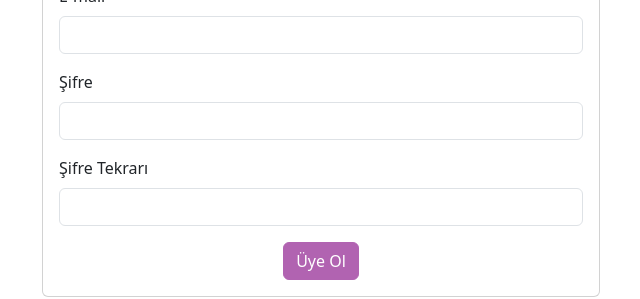
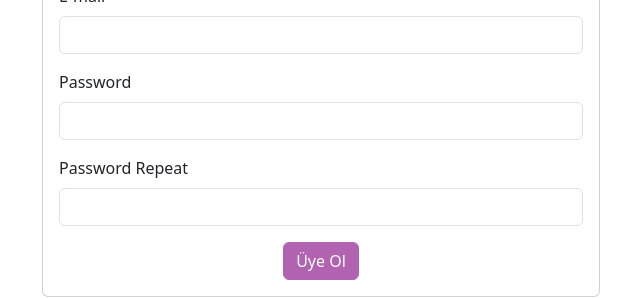
Before and after one commit to pelinhangisi/springboot-react, a React (Vite) app in the folder frontend/: page / in a window 1280 px wide. Shown: the part 192-491 px from the top of the page, without its empty margins (319-959 px from the left). Built offline with nearby package versions, Linux system fonts and the light colour scheme.

Commit message:
validation section completed on backend and frontend side

```diff
--- a/frontend/src/pages/SignUp/components/Input.jsx
+++ b/frontend/src/pages/SignUp/components/Input.jsx
@@ -1,5 +1,5 @@
 export function Input(props) {
-  const { id, label, error, onChange } = props;
+  const { id, label, error, onChange, type } = props;
 
   return (
     <div className="mb-3">
@@ -10,6 +10,7 @@ export function Input(props) {
         id="username"
         className={error ? 'form-control is-invalid' : 'form-control'}
         onChange={onChange}
+        type={type}
       />
       <div className="invalid-feedback">{error}</div>
     </div>
--- a/frontend/src/pages/SignUp/index.jsx
+++ b/frontend/src/pages/SignUp/index.jsx
@@ -1,4 +1,4 @@
-import { use, useEffect, useState } from 'react';
+import { use, useEffect, useMemo, useState } from 'react';
 import { signUp } from './api';
 import { Input } from './components/Input';
 
@@ -30,6 +30,15 @@ export function SignUp() {
     });
   }, [email]);
 
+  useEffect(() => {
+    setErrors(function (lastErrors) {
+      return {
+        ...lastErrors,
+        password: undefined,
+      };
+    });
+  }, [password]);
+
   const onSubmit = async (event) => {
     event.preventDefault();
     setSuccessMessage();
@@ -57,6 +66,13 @@ export function SignUp() {
     }
   };
 
+  const passwordRepeatError = useMemo(() => {
+    if (password && password != passwordRepeat) {
+      return 'Girilen şifreler birbiri ile aynı değil';
+    }
+    return '';
+  }, [password, passwordRepeat]);
+
   return (
     <div className="container">
       <div className="col-lg-6 offset-lg-3 col-sm-8 offset-sm-2">
@@ -77,29 +93,20 @@ export function SignUp() {
               error={errors.email}
               onChange={(event) => setEmail(event.target.value)}
             />
-
-            <div className="mb-3">
-              <label htmlFor="password" className="form-label">
-                Şifre
-              </label>
-              <input
+            <Input
               id="password"
-                className="form-control"
+              label="Password"
+              error={errors.password}
+              onChange={(event) => setPassword(event.target.value)}
               type="password"
-                onChange={(event) => setPassword(event.target.value)}
             />
-            </div>
-            <div className="mb-3">
-              <label htmlFor="passwordRepeat" className="form-label">
-                Şifre Tekrarı
-              </label>
-              <input
+            <Input
               id="passwordRepeat"
-                className="form-control"
+              label="Password Repeat"
+              error={passwordRepeatError}
+              onChange={(event) => setPasswordRepeat(event.target.value)}
               type="password"
-                onChange={(event) => setPasswordRepeat(event.target.value)}
             />
-            </div>
             {successMessage && (
               <div className="alert alert-success">{successMessage}</div>
             )}
```
Lines whose indentation alone changed are shown as unchanged.
